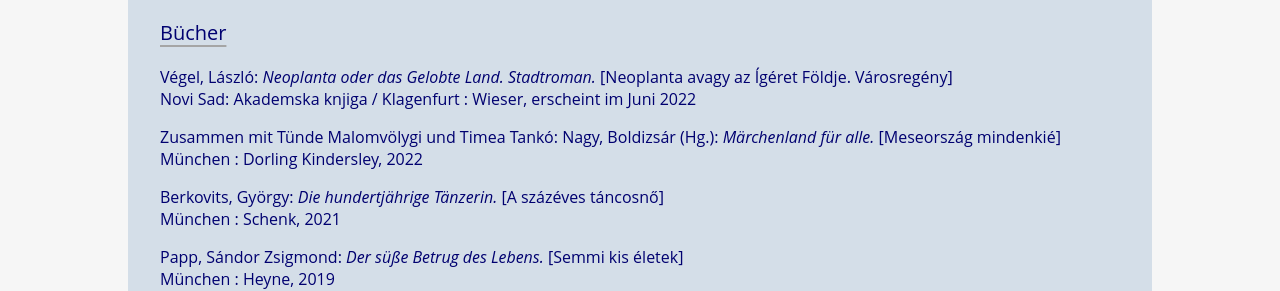
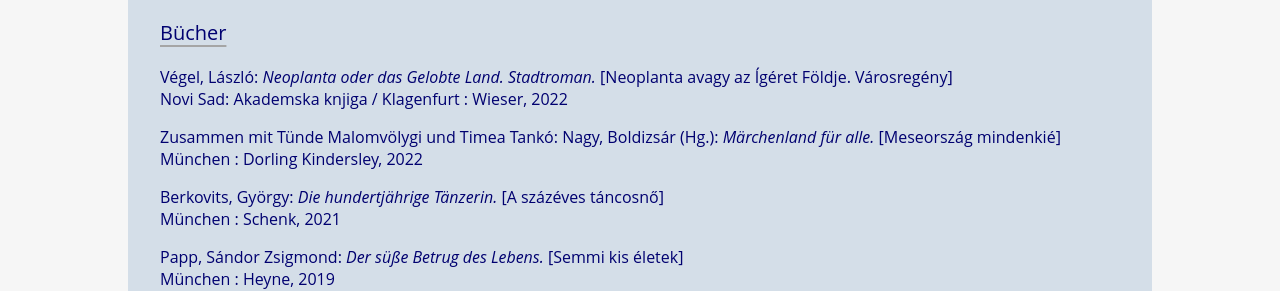
Before and after one commit to rixx/revesz.de, a Jekyll site: the page built from publikationen.md, in a window 1280 px wide and 900 px high. Shown: the part 416-707 px from the top of the window. Built offline with Jekyll 4.4.1, drawn with Linux system fonts in a browser that asks for light colours.

Commit message:
Update publikationen.md

```diff
--- a/publikationen.md
+++ b/publikationen.md
@@ -6,7 +6,7 @@
 <h1>Übersetzungen</h1>
 
 <h3>Bücher</h3>
-<p>Végel, László: <span style="font-style:italic">Neoplanta oder das Gelobte Land. Stadtroman.</span> [Neoplanta avagy az Ígéret Földje. Városregény] <br>Novi Sad: Akademska knjiga / Klagenfurt : Wieser, erscheint im Juni 2022
+<p>Végel, László: <span style="font-style:italic">Neoplanta oder das Gelobte Land. Stadtroman.</span> [Neoplanta avagy az Ígéret Földje. Városregény] <br>Novi Sad: Akademska knjiga / Klagenfurt : Wieser, 2022
 <p>Zusammen mit Tünde Malomvölygi und Timea Tankó: Nagy, Boldizsár (Hg.): <span style="font-style:italic">Märchenland für alle.</span> [Meseország mindenkié] <br>München : Dorling Kindersley, 2022
 <p>Berkovits, György: <span style="font-style:italic">Die hundertjährige Tänzerin.</span> [A százéves táncosnő] <br>München : Schenk, 2021
 <p>Papp, Sándor Zsigmond: <span style="font-style:italic">Der süße Betrug des Lebens.</span> [Semmi kis életek] <br>München : Heyne, 2019
```
